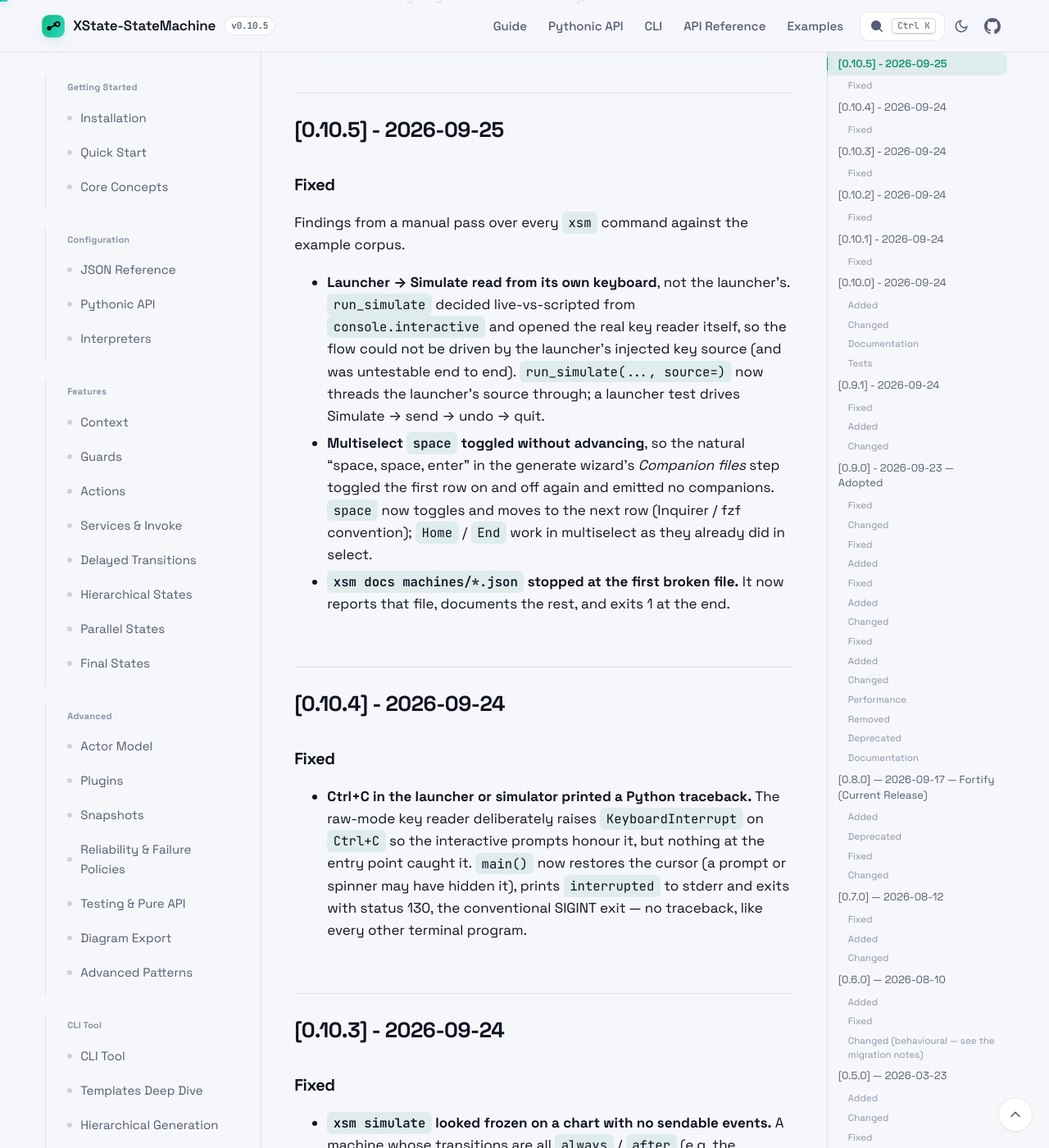
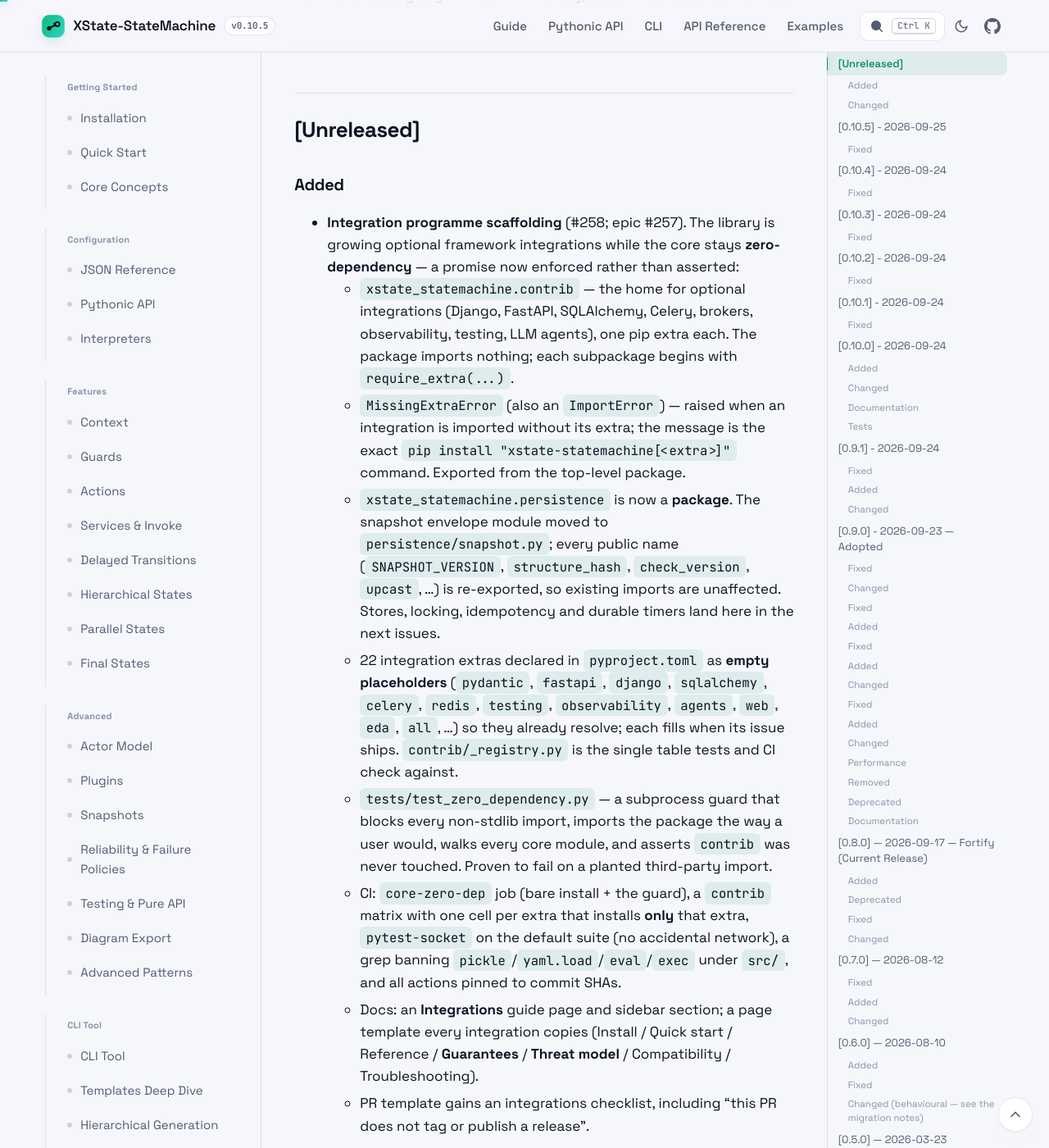
Before and after one commit to basiltt/xstate-statemachine, a Jekyll site: the page built from docs/_guide/changelog.md, in a window 1280 px wide and 1400 px high, scrolled down 448 px. Shown: the whole window at 82% size. Built offline with Jekyll 4.4.1, drawn with Linux system fonts in a browser that asks for light colours; some of the changed text lies outside the part shown.

Commit message:
docs: Integrations guide + page template, PR checklist, changelog [Unreleased], AGENTS floor 3.9, verify script (#258)
Co-Authored-By: Claude Fable 5 <noreply@anthropic.com>

```diff
--- a/docs/_guide/changelog.md
+++ b/docs/_guide/changelog.md
@@ -10,6 +10,51 @@ All notable changes to XState-StateMachine for Python are documented here.
 For the full changelog with commit history, see [CHANGELOG.md on GitHub](https://github.com/basiltt/xstate-statemachine/blob/main/CHANGELOG.md).
 
 ---
+
+## [Unreleased]
+
+### Added
+
+- **Integration programme scaffolding** (#258; epic #257). The library
+  is growing optional framework integrations while the core stays
+  **zero-dependency** — a promise now enforced rather than asserted:
+  - `xstate_statemachine.contrib` — the home for optional integrations
+    (Django, FastAPI, SQLAlchemy, Celery, brokers, observability, testing,
+    LLM agents), one pip extra each. The package imports nothing; each
+    subpackage begins with `require_extra(...)`.
+  - `MissingExtraError` (also an `ImportError`) — raised when an
+    integration is imported without its extra; the message is the exact
+    `pip install "xstate-statemachine[<extra>]"` command. Exported from
+    the top-level package.
+  - `xstate_statemachine.persistence` is now a **package**. The snapshot
+    envelope module moved to `persistence/snapshot.py`; every public name
+    (`SNAPSHOT_VERSION`, `structure_hash`, `check_version`, `upcast`, …)
+    is re-exported, so existing imports are unaffected. Stores, locking,
+    idempotency and durable timers land here in the next issues.
+  - 22 integration extras declared in `pyproject.toml` as **empty
+    placeholders** (`pydantic`, `fastapi`, `django`, `sqlalchemy`,
+    `celery`, `redis`, `testing`, `observability`, `agents`, `web`, `eda`,
+    `all`, …) so they already resolve; each fills when its issue ships.
+    `contrib/_registry.py` is the single table tests and CI check against.
+  - `tests/test_zero_dependency.py` — a subprocess guard that blocks every
+    non-stdlib import, imports the package the way a user would, walks
+    every core module, and asserts `contrib` was never touched. Proven to
+    fail on a planted third-party import.
+  - CI: `core-zero-dep` job (bare install + the guard), a `contrib`
+    matrix with one cell per extra that installs **only** that extra,
+    `pytest-socket` on the default suite (no accidental network), a grep
+    banning `pickle`/`yaml.load`/`eval`/`exec` under `src/`, and all
+    actions pinned to commit SHAs.
+  - Docs: an **Integrations** guide page and sidebar section; a page
+    template every integration copies (Install / Quick start / Reference /
+    **Guarantees** / **Threat model** / Compatibility / Troubleshooting).
+  - PR template gains an integrations checklist, including "this PR does
+    not tag or publish a release".
+
+### Changed
+
+- AGENTS.md now states the real Python floor, **3.9** (it said 3.8+;
+  `requires-python` and CI have been 3.9 since 0.9).
 
 ## [0.10.5] - 2026-09-25
 
--- a/docs/_layouts/default.html
+++ b/docs/_layouts/default.html
@@ -150,6 +150,10 @@
           <a href="{{ '/guide/cli-hierarchy/' | relative_url }}" class="sidebar-link">Hierarchical Generation</a>
         </div>
         <div class="sidebar-section">
+          <h3 class="sidebar-heading">Integrations</h3>
+          <a href="{{ '/guide/integrations/' | relative_url }}" class="sidebar-link">Overview &amp; extras</a>
+        </div>
+        <div class="sidebar-section">
           <h3 class="sidebar-heading">Reference</h3>
           <a href="{{ '/api/' | relative_url }}" class="sidebar-link">API Reference</a>
           <a href="{{ '/guide/production-characteristics/' | relative_url }}" class="sidebar-link">Production Characteristics</a>
@@ -207,7 +211,7 @@
         </div>
 
         <!-- Previous / Next Navigation -->
-        {% assign pages_order = "getting-started,quick-start,core-concepts,json-config,pythonic-api,interpreters,context,guards,actions,services,delayed-transitions,hierarchical,parallel,final-states,actors,plugins,snapshots,reliability,diagrams,examples,cli,cli-templates,cli-hierarchy,production-characteristics,troubleshooting,faq,changelog" | split: "," %}
+        {% assign pages_order = "getting-started,quick-start,core-concepts,json-config,pythonic-api,interpreters,context,guards,actions,services,delayed-transitions,hierarchical,parallel,final-states,actors,plugins,snapshots,reliability,diagrams,examples,cli,cli-templates,cli-hierarchy,integrations,production-characteristics,troubleshooting,faq,changelog" | split: "," %}
         {% assign current_name = page.url | remove: "/guide/" | remove: "/" %}
         {% assign prev_page = nil %}
         {% assign next_page = nil %}
```
Also changed, not shown: AGENTS.md (+2 -2 lines), docs/_guide/integrations.md (added, +69 -0 lines), docs/_templates/integration-page.md (added, +61 -0 lines), docs/api/index.md (+2 -1 lines), tests/test_docs_site.py (+47 -0 lines), .github/PULL_REQUEST_TEMPLATE.md, CHANGELOG.md.
